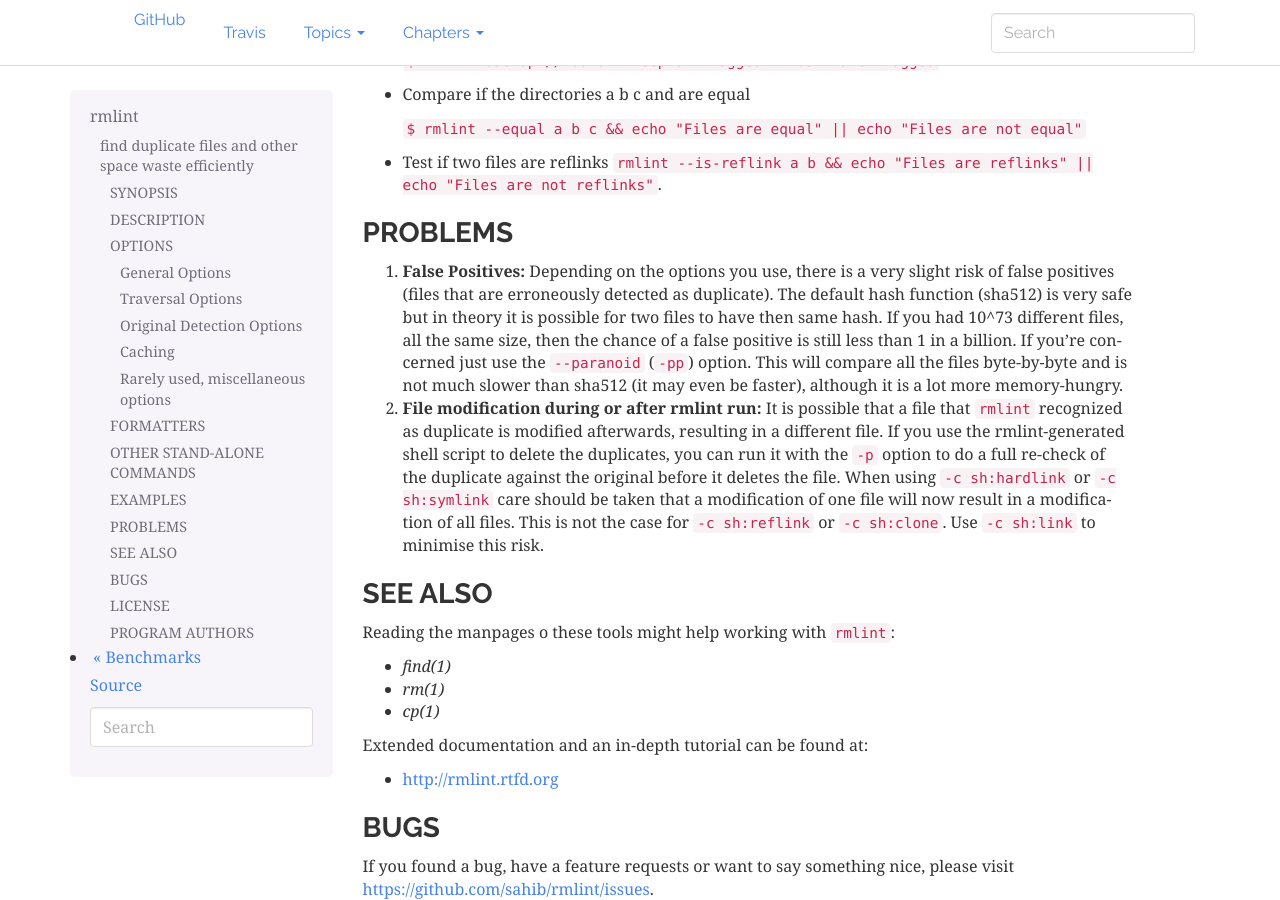
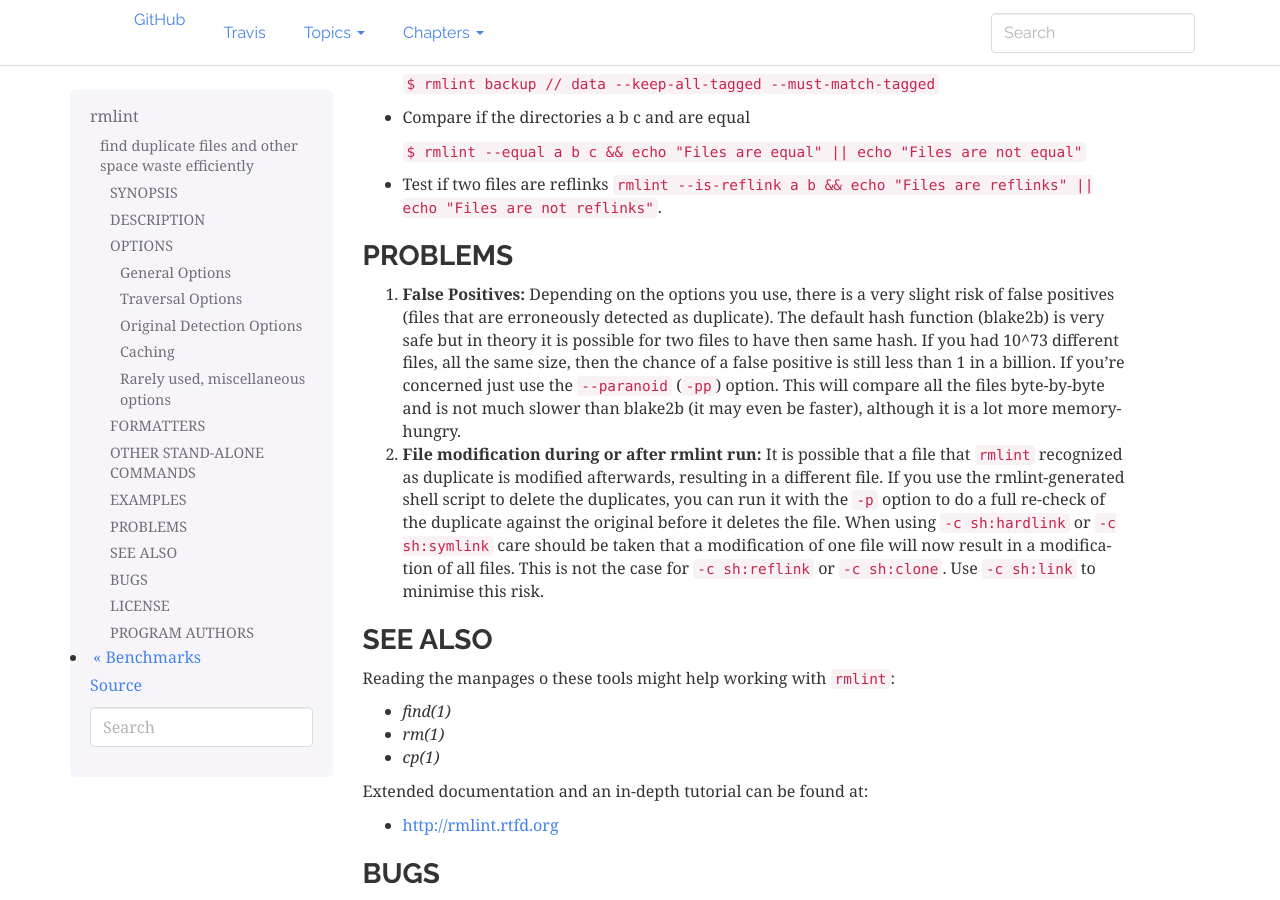
Before and after one commit to sahib/rmlint, a Sphinx documentation site: the page built from docs/rmlint.1.rst, in a window 1280 px wide and 900 px high, scrolled down 15157 px. Built offline with Sphinx 7.4.7, drawn with Linux system fonts in a browser that asks for light colours; some of the changed text lies outside the part shown.

```diff
--- a/docs/rmlint.1.rst
+++ b/docs/rmlint.1.rst
@@ -149,7 +149,7 @@
 
     ``$ rmlint -z rx $(echo $PATH | tr ":" " ")  # Look at all executable files in $PATH``
 
-:``-a --algorithm=name`` (**default\:** *sha512*):
+:``-a --algorithm=name`` (**default\:** *blake2b*):
 
     Choose the algorithm to use for finding duplicate files. The algorithm can be
     either **paranoid** (byte-by-byte file comparison) or use one of several file hash
@@ -851,12 +852,12 @@
 
 1. **False Positives:** Depending on the options you use, there is a very slight risk
    of false positives (files that are erroneously detected as duplicate).
-   The default hash function (sha512) is very safe but in theory it is possible for
+   The default hash function (blake2b) is very safe but in theory it is possible for
    two files to have then same hash. If you had 10^73 different files, all the same
    size, then the chance of a false positive is still less than 1 in a billion.
    If you're concerned just use the ``--paranoid`` (``-pp``)
    option. This will compare all the files byte-by-byte and is not much slower than
-   sha512 (it may even be faster), although it is a lot more memory-hungry.
+   blake2b (it may even be faster), although it is a lot more memory-hungry.
 
 2. **File modification during or after rmlint run:** It is possible that a file
    that ``rmlint`` recognized as duplicate is modified afterwards, resulting in
```
Also changed, not shown: other parts of docs/rmlint.1.rst (+3 -2 lines), 3 other files.
